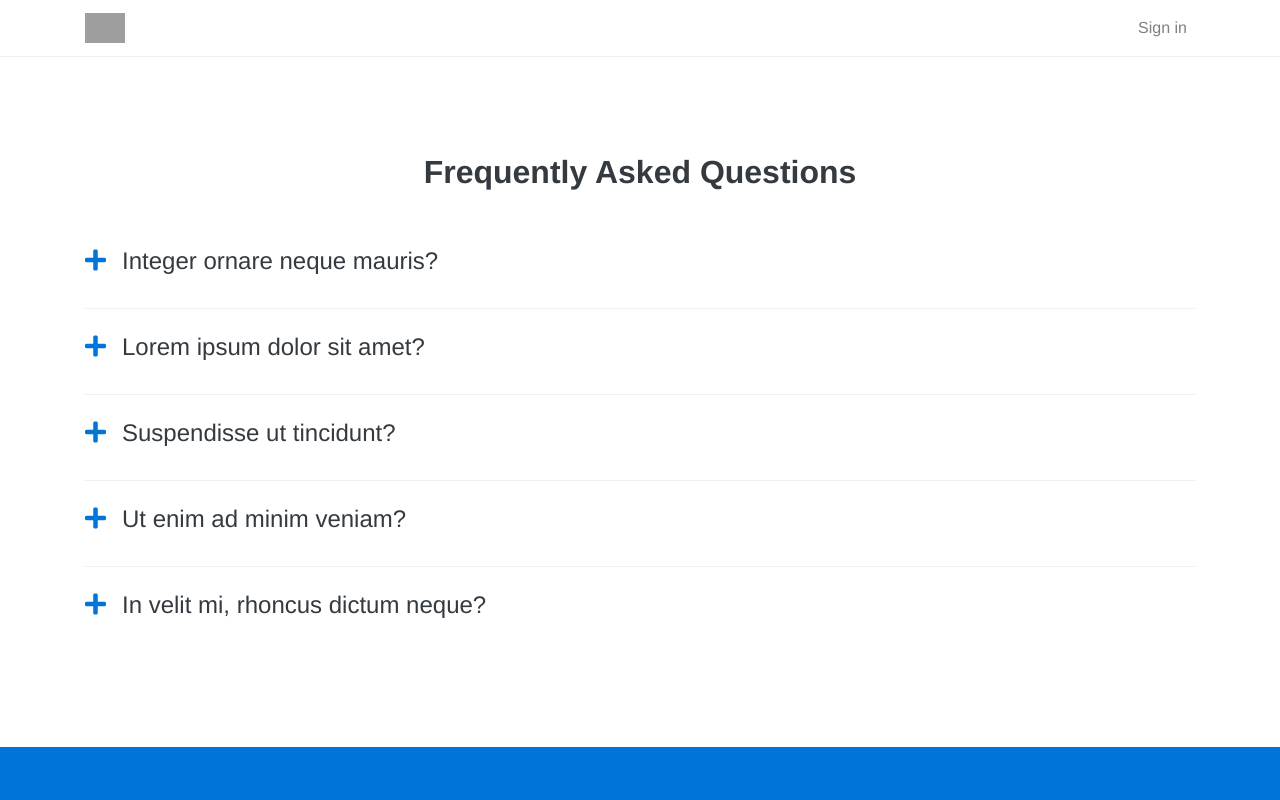
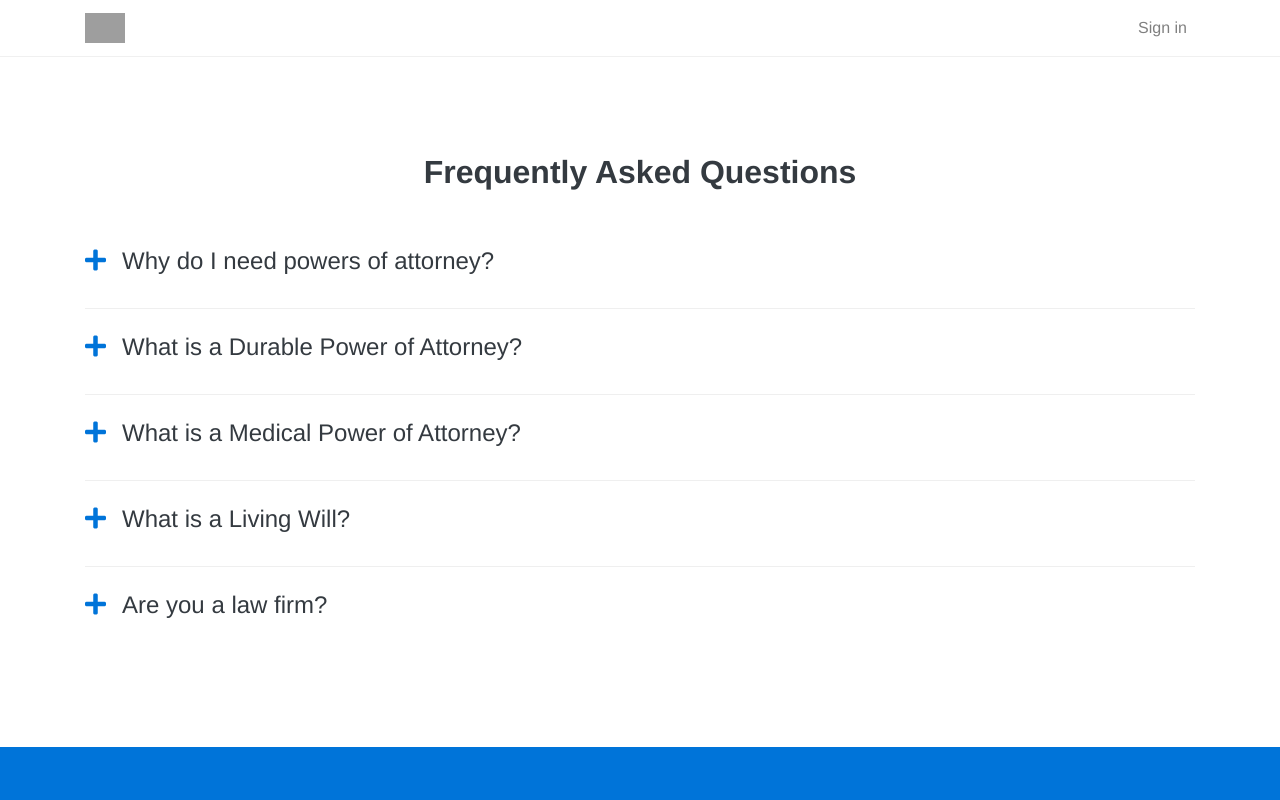
Before and after one commit to jbvance/ep-forms-supabase, a Next.js app: page /faq in a window 1280 px wide. Shown: the top 800 px of the page. Built offline with nearby package versions, Linux system fonts and the light colour scheme; no server answers; grey boxes are pictures that could not be loaded.

Commit message:
update styling for BackgroundImage and update FAQs

```diff
--- a/src/components/FaqSection.js
+++ b/src/components/FaqSection.js
@@ -1,7 +1,7 @@
-import React, { useState } from "react";
-import Container from "react-bootstrap/Container";
-import Section from "components/Section";
-import SectionHeader from "components/SectionHeader";
+import React, { useState } from 'react';
+import Container from 'react-bootstrap/Container';
+import Section from 'components/Section';
+import SectionHeader from 'components/SectionHeader';
 
 function FaqSection(props) {
   // Object to store expanded state for all items
@@ -16,29 +16,29 @@ function FaqSection(props) {
 
   const items = [
     {
-      question: "Integer ornare neque mauris?",
+      question: 'Why do I need powers of attorney?',
       answer:
-        "Integer ornare neque mauris, ac vulputate lacus venenatis et. Pellentesque ut ultrices purus. Suspendisse ut tincidunt eros. In velit mi, rhoncus dictum neque a, tincidunt lobortis justo.",
+        "A power of attorney authorizes someone (referred to as the agent) to make decisions or take actions on someone else's (known as the principal) behalf. There are several kinds of powers of attorney that will grant the agent the right to accomplish different things on the principal's behalf. Without powers of attorney, it may be necessary for a court to appoint a guardian for you, which can be a timely and expensive process.",
     },
     {
-      question: "Lorem ipsum dolor sit amet?",
+      question: 'What is a Durable Power of Attorney?',
       answer:
-        "Nunc nulla mauris, laoreet vel cursus lacinia, consectetur sit amet tellus. Suspendisse ut tincidunt eros. In velit mi, rhoncus dictum neque a, tincidunt lobortis justo.",
+        "A durable power of attorney is a document that either takes effect upon or lasts after the principal's incapacitation. This is different from a general power of attorney, which usually terminates upon the principal's incapacity. With a Durable Power of Attorney, your agent can make make decisions to help manage your property, finances, and investments. For example, an agent acting under a power of attorney could be authorized to pay your bills on your behalf if you become incapacitated",
     },
     {
-      question: "Suspendisse ut tincidunt?",
+      question: 'What is a Medical Power of Attorney?',
       answer:
-        "Lorem ipsum dolor sit amet, consectetur adipiscing elit. In lobortis, metus et mattis ullamcorper. Suspendisse ut tincidunt eros. In velit mi, rhoncus dictum neque a, tincidunt lobortis justo.",
+        'A medical power of attorney gives someone else the right to make decisions about his or her medical care on his or her behalf. If you are unable make decisions about your own medical care, a medical power of attorney would allow someone you trust to make those decisions for you. It is an important part of later-life planning and legal preparations for people with disabilities. ',
     },
     {
-      question: "Ut enim ad minim veniam?",
+      question: 'What is a Living Will?',
       answer:
-        "Suspendisse ut tincidunt eros. In velit mi, rhoncus dictum neque a, tincidunt lobortis justo.",
+        'A Living Will (also sometime called a "Directive to Physicians") is a document that allows you to state what medical procedures you do and do not want performed. For example, a living will would allow you to tell doctors that you do not want to receive a blood transfusion, or whether you want to be kept on life support if you are in a coma. A medical power of attorney does not discuss specific procedures but instead gives someone else the authority to make decisions about those procedures for you.',
     },
     {
-      question: "In velit mi, rhoncus dictum neque?",
+      question: 'Are you a law firm?',
       answer:
-        "Lorem ipsum dolor sit amet, consectetur adipiscing elit, sed do eiusmod tempor incididunt ut labore et dolore magna aliqua. Ut enim ad minim veniam, quis nostrud.",
+        'No, we are not a law firm and we do not offer legal advice. We offer forms that are designed to comply with relevant state statuetes, but you should verify whether a particular form is right for your circumstances.',
     },
   ];
 
@@ -71,9 +71,9 @@ function FaqSection(props) {
               <span className="text-primary mr-3">
                 <i
                   className={
-                    "fas" +
-                    (expanded[index] ? " fa-minus" : "") +
-                    (!expanded[index] ? " fa-plus" : "")
+                    'fas' +
+                    (expanded[index] ? ' fa-minus' : '') +
+                    (!expanded[index] ? ' fa-plus' : '')
                   }
                 />
               </span>
--- a/src/styles/components/BackgroundImage.scss
+++ b/src/styles/components/BackgroundImage.scss
@@ -4,7 +4,9 @@
   background-image: var(--image);
   opacity: var(--opacity);
   // Fill parent container
-  background-position: center center;
+  // ****** 2023-03-23 - JV removed background-position class to get image
+  // to show up properly on home screen
+  //background-position: center center;
   background-size: cover;
   top: 0;
   left: 0;
```
